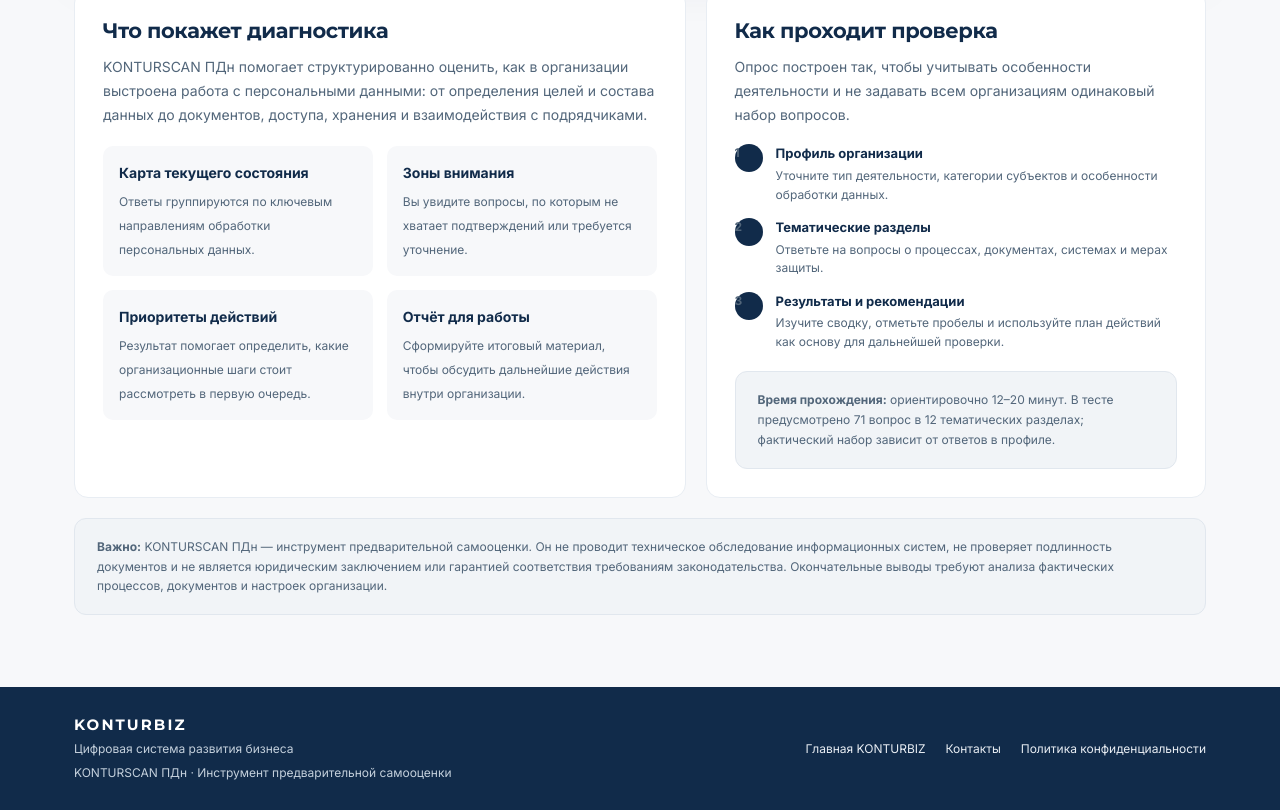
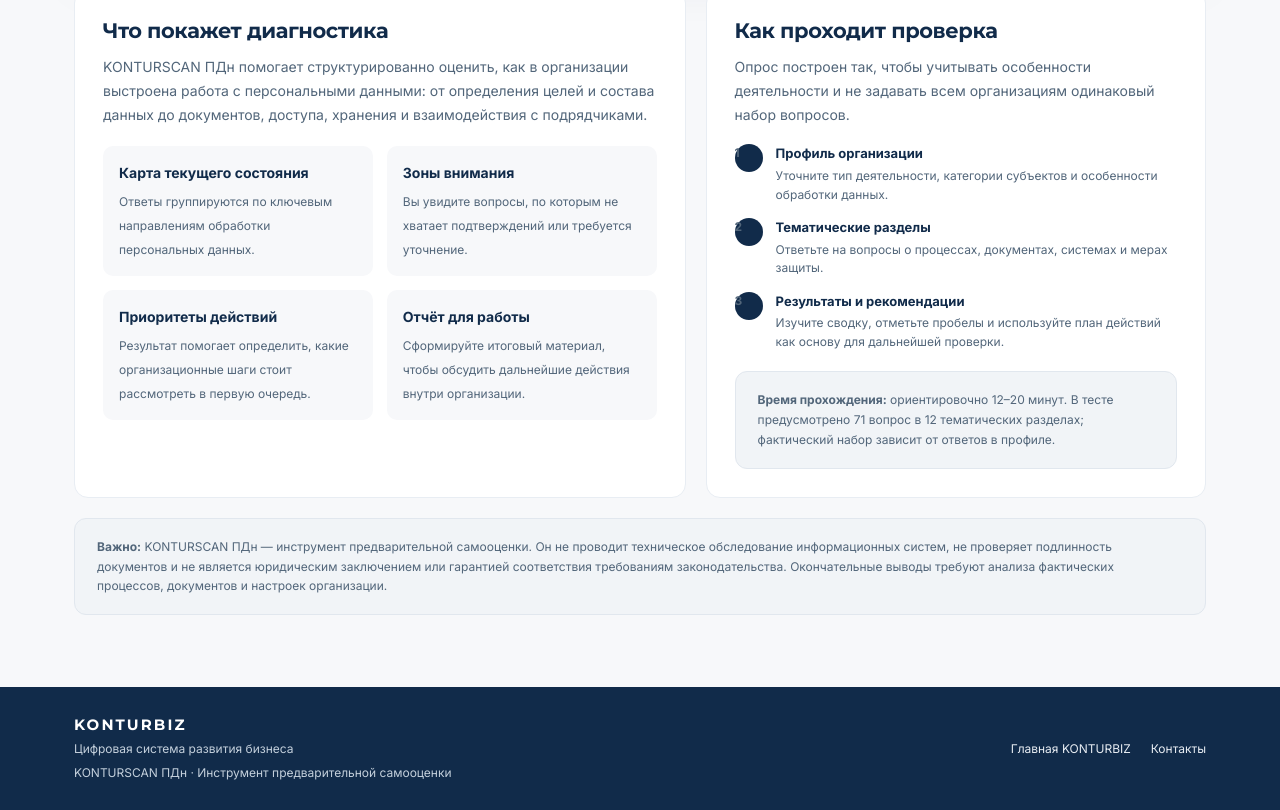
Before and after one commit to alexandrkolmakov24-cloud/konturbiz, a plain HTML site: page tools/pdn/index.html in a window 1280 px wide. Shown: the part 758-1568 px from the top of the page. Drawn offline with nearby package versions, Linux system fonts and the light colour scheme.

Commit message:
Remove unverified policy link from KONTURSCAN footer

```diff
--- a/tools/pdn/index.html
+++ b/tools/pdn/index.html
@@ -1052,7 +1052,6 @@ function restart(){
     <div class="footer-links">
       <a href="https://konturbiz.ru/">Главная KONTURBIZ</a>
       <a href="https://konturbiz.ru/pages/about/contacts.html">Контакты</a>
-      <a href="https://konturbiz.ru/pages/legal/privacy.html">Политика конфиденциальности</a>
     </div>
   </div>
 </footer>
```
